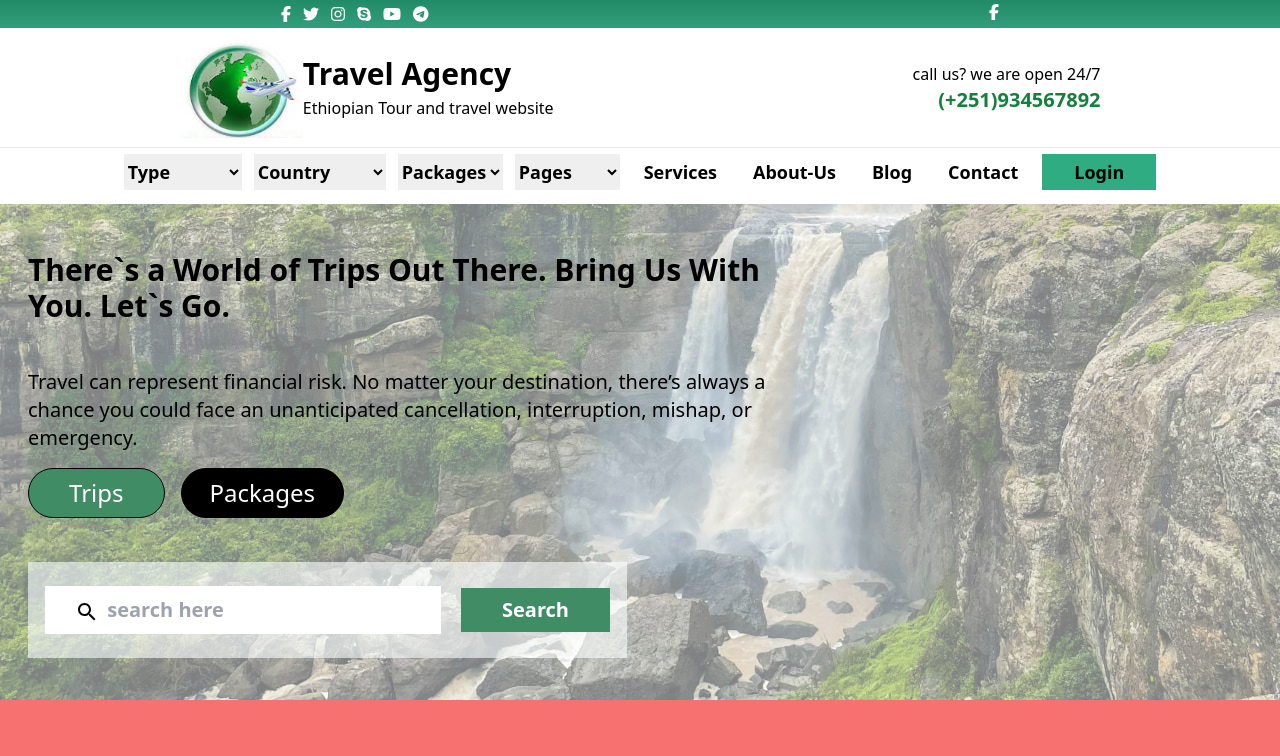
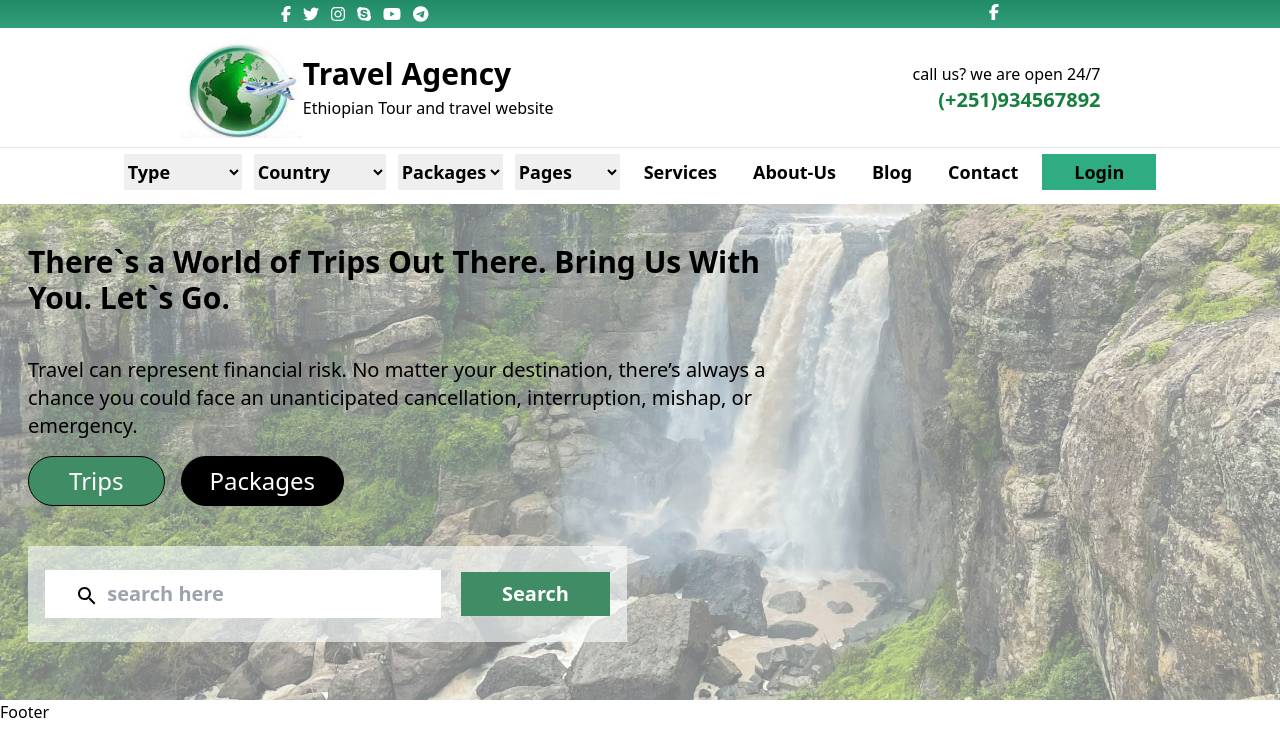
Before and after one commit to mihret1/freshDelivery, a React (Vite) app in the folder client/: page / in a window 1280 px wide. Shown: the top 756 px of the page. Built offline with nearby package versions, Linux system fonts and the light colour scheme.

Commit message:
fix some error

```diff
--- a/client/src/components/Navbar.jsx
+++ b/client/src/components/Navbar.jsx
@@ -58,7 +58,7 @@ function Navbar() {
              </div>
           </div>
 
-         <div className=" bg-white h-14 max-lg:flex max-lg:flex-row max-lg:justify-end max-lg:items-center max-lg:mr-[5%]">
+         <div className=" bg-white h-14 max-lg:flex max-lg:flex-row max-lg:justify-end max-lg:items-center max-lg:pr-[5%]">
 
            <button className='hidden max-lg:flex flex-row'>
               <svg xmlns="http://www.w3.org/2000/svg" fill="none" viewBox="0 0 24 24" strokeWidth={1.5} stroke="currentColor" className="w-6 h-6">
--- a/client/src/pages/Home/Home.jsx
+++ b/client/src/pages/Home/Home.jsx
@@ -11,14 +11,13 @@ function Home() {
 
 
   return (
-  <div>
+  <>
 
     <div className='homee  h-[700px]  bg-no-repeat   ' >
         <Navbar />
+        <div className="inner   ">
 
-      <div className="inner   ">
-
-          <div className="ml:w-[60%] flex flex-col gap-11 pt-12 pl-7">
+          <div className="ml:w-[60%] flex flex-col gap-10 pt-10 pl-7 inner">
              <h1 className=' font-bold text-3xl '>
                     There`s a World of Trips Out There. Bring Us With You. Let`s Go.
             </h1>
@@ -52,13 +51,12 @@ function Home() {
             </div>
 
           </div>
-      </div>
+
+     </div>
 
     </div>
 
-   <div className='h-[6000px] bg-red-400'></div>
-
-   </div>
+   </>
     )
 }
 
```
